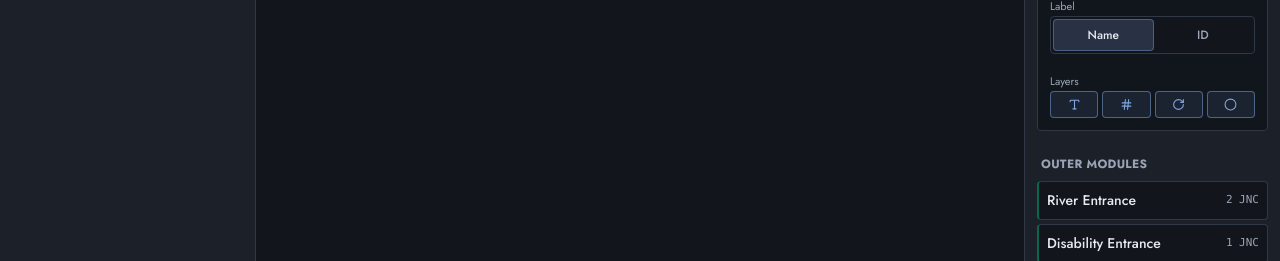
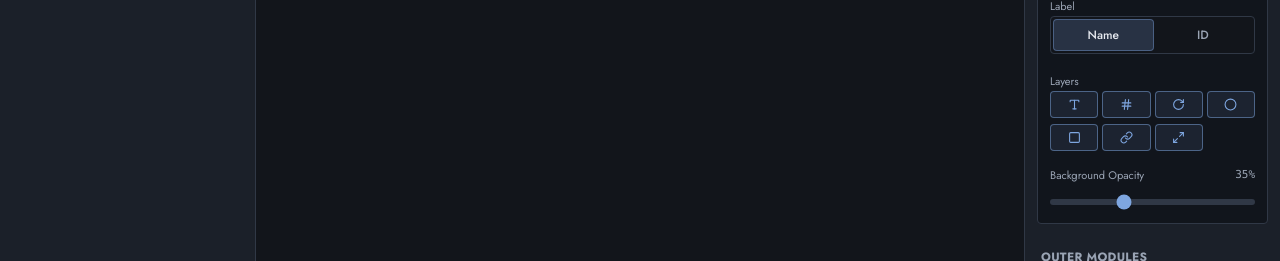
Before and after one commit to ForgottenTree/underworld-mapper, a React (Vite) app: page / in a window 1280 px wide. Shown: the part 162-423 px from the top of the page. Built offline with nearby package versions, Linux system fonts and the light colour scheme.

Commit message:
Additional UI elements  Changes to be committed: 	modified:   src/App.jsx 	modified:   src/components/RightSidebar.jsx

```diff
--- a/src/App.jsx
+++ b/src/App.jsx
@@ -25,7 +25,8 @@ export default function UnderworldMapper() {
   const hoveredModuleKeyRef = useRef(null);
 
   const [showId, setShowId] = useState(false);
-  const [visibleLayers, setVisibleLayers] = useState({ name: true, coordinates: true, rotation: true, dots: true });
+  const [visibleLayers, setVisibleLayers] = useState({ name: true, coordinates: true, rotation: true, dots: true, borders: true, junctions: true, padding: true });
+  const [bgOpacity, setBgOpacity] = useState(0.35);
 
   useEffect(() => {
     localStorage.setItem('underworld_maps', JSON.stringify(canvases));
@@ -236,7 +237,7 @@ export default function UnderworldMapper() {
         <TransformWrapper
           initialScale={1}
           minScale={0.7}
-          maxScale={2.5}
+          maxScale={4}
           limitToBounds={false}
           smooth={false}
           wheel={{ step: 0.308 }}
@@ -261,12 +262,15 @@ export default function UnderworldMapper() {
                 key={key}
                 onMouseEnter={() => { hoveredModuleKeyRef.current = key; }}
                 onMouseLeave={() => { hoveredModuleKeyRef.current = null; }}
-                className={`group absolute rounded border p-3 flex flex-col justify-between transition shadow-xl overflow-hidden ${themeClass}`}
-                style={{
-                  width: `${CELL_SIZE - 12}px`, height: `${CELL_SIZE - 12}px`,
-                  left: `calc(50% + ${mod.x * CELL_SIZE}px - ${(CELL_SIZE - 12) / 2}px)`,
-                  top: `calc(50% + ${mod.y * CELL_SIZE}px - ${(CELL_SIZE - 12) / 2}px)`
-                }}
+                className={`group absolute ${visibleLayers.padding ? 'rounded' : ''} ${visibleLayers.borders ? 'border' : ''} p-3 flex flex-col justify-between transition shadow-xl overflow-hidden ${themeClass}`}
+                style={(() => {
+                  const s = visibleLayers.padding ? CELL_SIZE - 12 : CELL_SIZE;
+                  return {
+                    width: `${s}px`, height: `${s}px`,
+                    left: `calc(50% + ${mod.x * CELL_SIZE}px - ${s / 2}px)`,
+                    top: `calc(50% + ${mod.y * CELL_SIZE}px - ${s / 2}px)`
+                  };
+                })()}
               >
                 {bgUrl && (
                   <div
@@ -275,8 +279,8 @@ export default function UnderworldMapper() {
                       backgroundImage: `url(${bgUrl})`,
                       backgroundSize: 'cover',
                       backgroundPosition: 'center',
-                      transform: `rotate(${mod.rotation}deg) scale(1.5)`,
-                      opacity: 0.35,
+                      transform: `rotate(${mod.rotation}deg) scale(1)`,
+                      opacity: bgOpacity,
                     }}
                   />
                 )}
@@ -317,7 +321,7 @@ export default function UnderworldMapper() {
                   </button>
                 </div>
 
-                {getGlobalJunctions(tmpl.junctions, mod.rotation).map(dir => {
+                {visibleLayers.junctions && getGlobalJunctions(tmpl.junctions, mod.rotation).map(dir => {
                   const positions = {
                     top: "top-[-4px] left-1/2 -translate-x-1/2 w-4 h-1.5", bottom: "bottom-[-4px] left-1/2 -translate-x-1/2 w-4 h-1.5",
                     left: "left-[-4px] top-1/2 -translate-y-1/2 w-1.5 h-4", right: "right-[-4px] top-1/2 -translate-y-1/2 w-1.5 h-4"
@@ -339,6 +343,8 @@ export default function UnderworldMapper() {
         setShowId={setShowId}
         visibleLayers={visibleLayers}
         setVisibleLayers={setVisibleLayers}
+        bgOpacity={bgOpacity}
+        setBgOpacity={setBgOpacity}
       />
 
       <ModuleSelectorModal
--- a/src/components/RightSidebar.jsx
+++ b/src/components/RightSidebar.jsx
@@ -1,15 +1,21 @@
 import { useState } from 'react';
-import { HelpCircle, LayoutGrid, Type, Hash, RotateCw, Circle, ChevronDown } from 'lucide-react';
+import { HelpCircle, LayoutGrid, Type, Hash, RotateCw, Circle, ChevronDown, Square, Maximize2, Link } from 'lucide-react';
 import { MODULE_TEMPLATES, CATEGORY_META, getTemplateLabel } from '../constants/mapData';
 
-const LAYERS = [
+const LAYERS_ROW1 = [
   { key: 'name',        label: 'Name',        Icon: Type },
   { key: 'coordinates', label: 'Coordinates',  Icon: Hash },
   { key: 'rotation',    label: 'Rotation',     Icon: RotateCw },
   { key: 'dots',        label: 'Markers',      Icon: Circle },
 ];
 
-export default function RightSidebar({ showId, setShowId, visibleLayers, setVisibleLayers }) {
+const LAYERS_ROW2 = [
+  { key: 'borders',   label: 'Borders',   Icon: Square },
+  { key: 'junctions', label: 'Junctions', Icon: Link },
+  { key: 'padding',   label: 'Padding',   Icon: Maximize2 },
+];
+
+export default function RightSidebar({ showId, setShowId, visibleLayers, setVisibleLayers, bgOpacity, setBgOpacity }) {
   const [helpOpen, setHelpOpen] = useState(false);
 
   const handleDragStart = (e, templateId) => {
@@ -77,13 +83,13 @@ export default function RightSidebar({ showId, setShowId, visibleLayers, setVisi
 
           <div className="space-y-1.5">
             <span className="text-[11px] text-tactical-muted">Layers</span>
-            <div className="flex gap-1">
-              {LAYERS.map(({ key, label, Icon }) => (
+            <div className="grid grid-cols-4 gap-1">
+              {LAYERS_ROW1.map(({ key, label, Icon }) => (
                 <button
                   key={key}
                   onClick={() => toggleLayer(key)}
                   title={label}
-                  className={`flex-1 flex items-center justify-center py-1.5 rounded border transition ${
+                  className={`flex items-center justify-center py-1.5 rounded border transition ${
                     visibleLayers[key]
                       ? 'bg-tactical-accent/10 border-tactical-accent/50 text-tactical-accent'
                       : 'bg-tactical-bg border-tactical-border text-tactical-muted hover:text-tactical-text hover:border-tactical-input-border'
@@ -93,6 +99,38 @@ export default function RightSidebar({ showId, setShowId, visibleLayers, setVisi
                 </button>
               ))}
             </div>
+            <div className="grid grid-cols-4 gap-1">
+              {LAYERS_ROW2.map(({ key, label, Icon, text }) => (
+                <button
+                  key={key}
+                  onClick={() => toggleLayer(key)}
+                  title={label}
+                  className={`flex items-center justify-center py-1.5 rounded border transition ${
+                    visibleLayers[key]
+                      ? 'bg-tactical-accent/10 border-tactical-accent/50 text-tactical-accent'
+                      : 'bg-tactical-bg border-tactical-border text-tactical-muted hover:text-tactical-text hover:border-tactical-input-border'
+                  }`}
+                >
+                  {text ? <span className="text-[11px] font-bold font-mono">{text}</span> : <Icon size={13} />}
+                </button>
+              ))}
+            </div>
+          </div>
+
+          <div className="space-y-1.5">
+            <div className="flex items-center justify-between">
+              <span className="text-[11px] text-tactical-muted">Background Opacity</span>
+              <span className="text-[11px] font-mono text-tactical-muted">{Math.round(bgOpacity * 100)}%</span>
+            </div>
+            <input
+              type="range"
+              min="0"
+              max="1"
+              step="0.01"
+              value={bgOpacity}
+              onChange={e => setBgOpacity(parseFloat(e.target.value))}
+              className="w-full h-1.5 rounded appearance-none bg-tactical-border cursor-pointer accent-tactical-accent"
+            />
           </div>
         </div>
 
```
